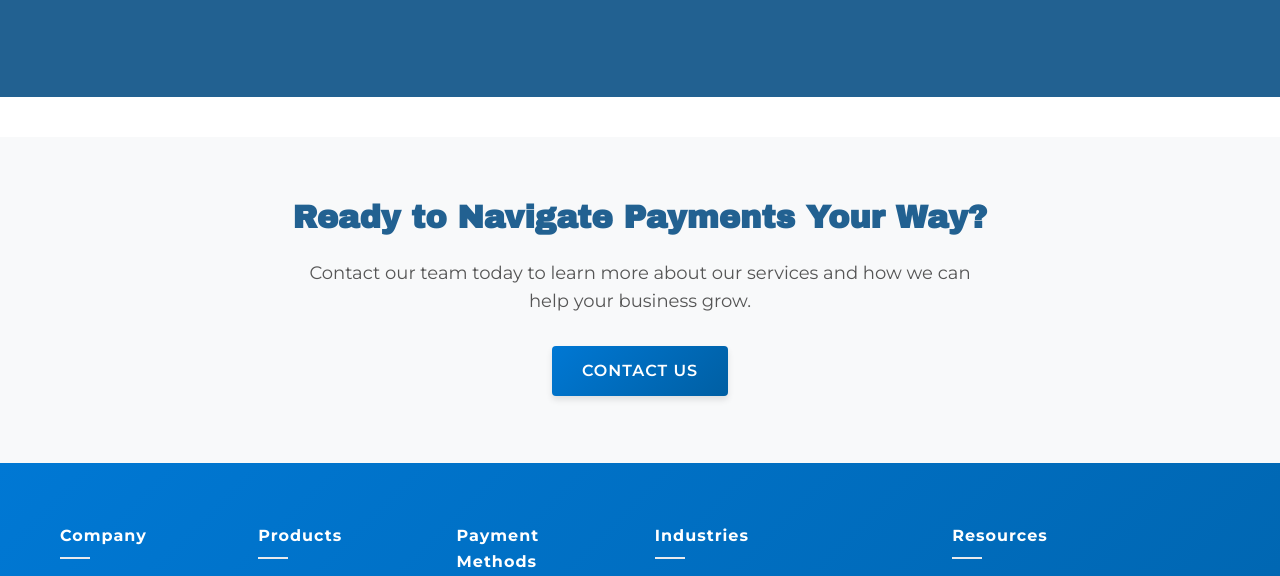
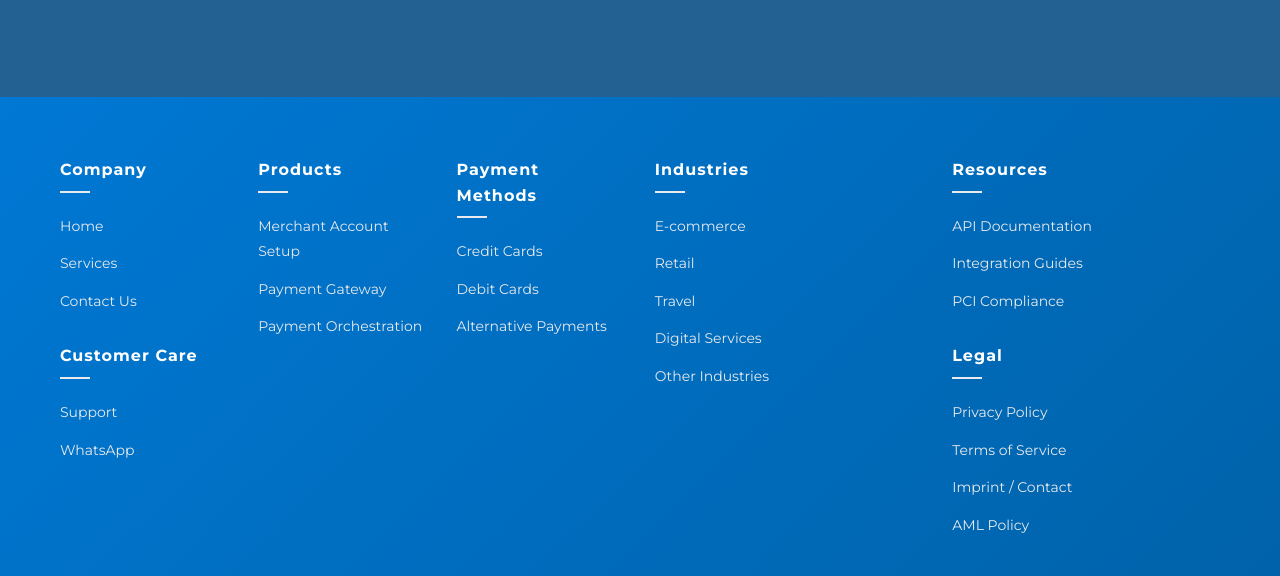
Before and after one commit to AJamal27891/sailorpay.eu, a plain HTML site: page services.html in a window 1280 px wide. Shown: the part 3280-3856 px from the top of the page. Drawn offline with Linux system fonts and the light colour scheme.

Commit message:
remove redundent section

```diff
--- a/services.html
+++ b/services.html
@@ -250,13 +250,6 @@
                         </div><!--wrapper-->
                     </section>
 
-                    <section class="cta-section">
-                        <div class="wrapper">
-                            <h2>Ready to Navigate Payments Your Way?</h2>
-                            <p>Contact our team today to learn more about our services and how we can help your business grow.</p>
-                            <a href="contact.html" class="button">Contact Us</a>
-                        </div>
-                    </section>
                 </main><!-- #main -->
             </div><!-- #primary -->
         </div><!-- #content -->
```
